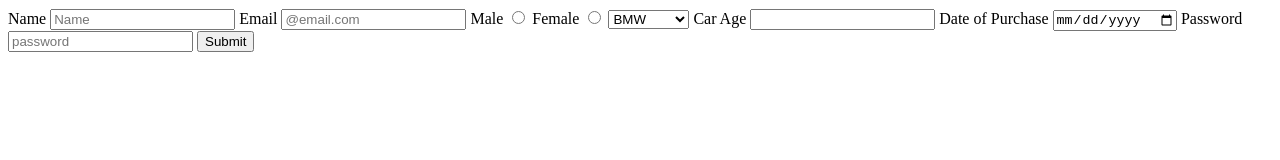
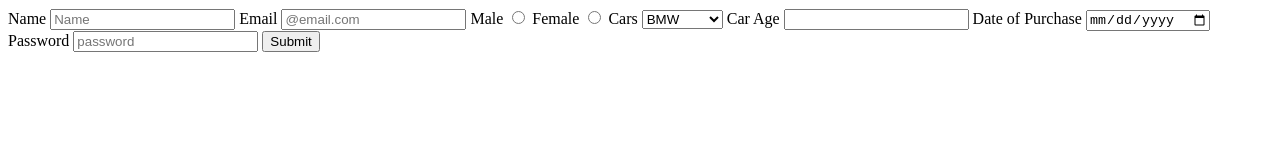
Before and after one commit to acciojob/car-insurance-form-Syamson07, a website: page main.html in a window 1280 px wide. Drawn offline with Linux system fonts and the light colour scheme.

Commit message:
created a submission

```diff
--- a/main.html
+++ b/main.html
@@ -18,7 +18,9 @@
 		<input type = "radio" id ="male" name = 'gender' required>
 		<label for ='female'>Female</label>
 		<input type = "radio" id ="female" name = 'gender' required>
-		<select placeholder = "Select the Car" id = "cars">
+
+		<label for ='cars'>Cars</label>
+		<select id = "cars">
 			<option>BMW</option>
 			<option>Audi</option>
 			<option>Mercedez</option>
@@ -26,6 +28,7 @@
 
 		<label for ='carage'>Car Age</label>
 		<input type = "number" id ="carage" required>
+
 		<label for ='dop'>Date of Purchase</label>
 		<input type = "date" id ="dop" required>
 		<label for ='password'>Password</label>
```
